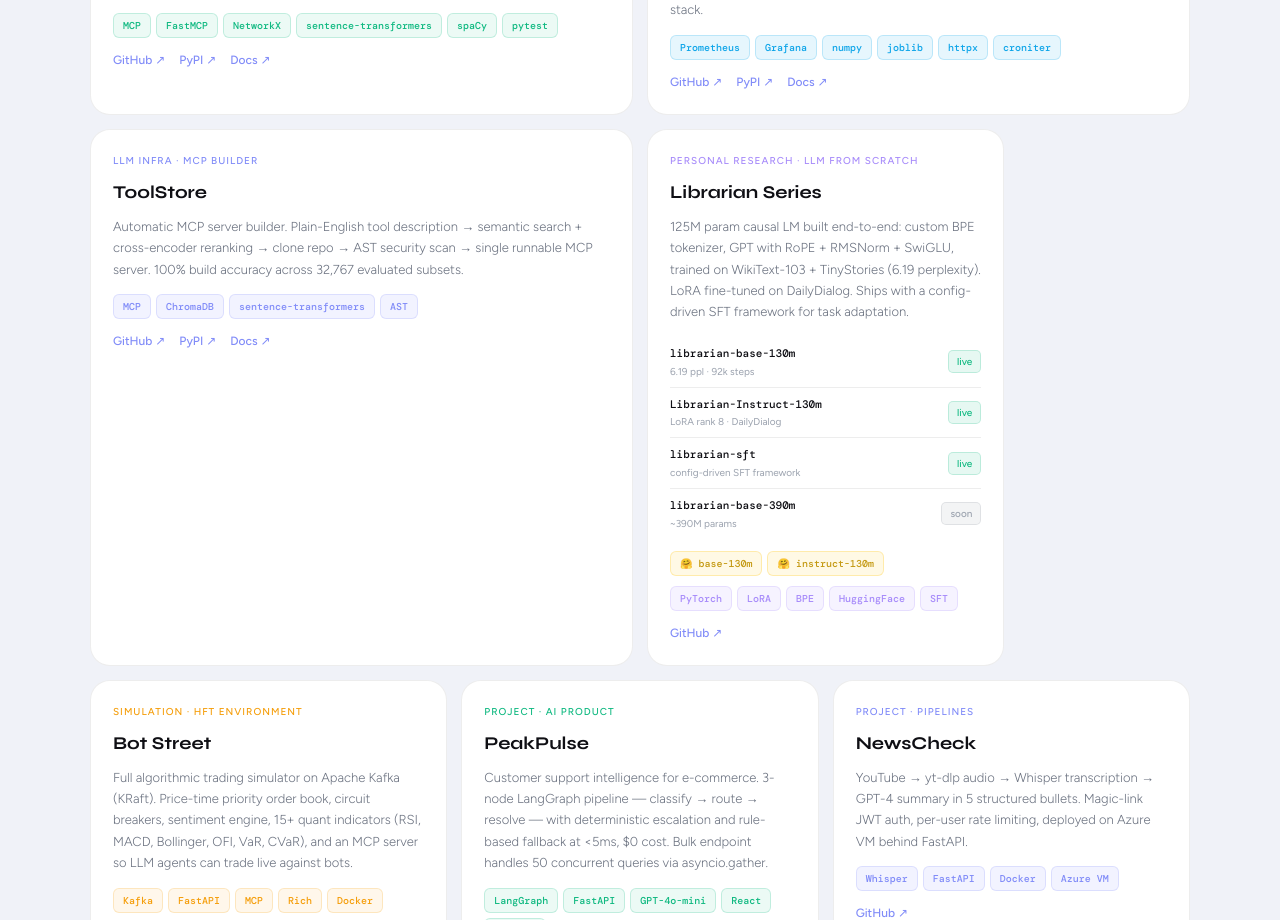
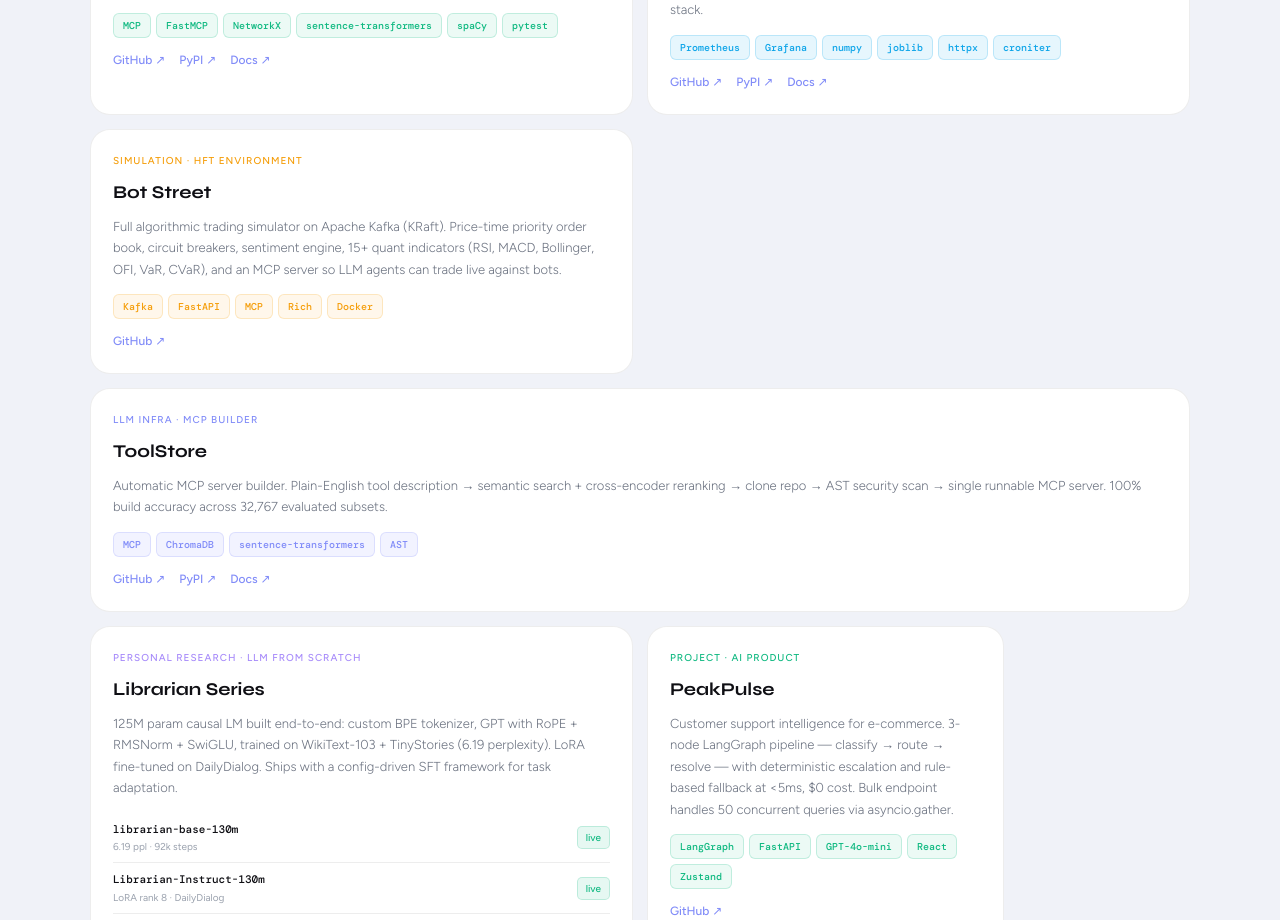
Before and after one commit to sujal-maheshwari2004/personalPortfolio, a React (Vite) app: page / in a window 1280 px wide. Shown: the part 1880-2800 px from the top of the page. Built offline with nearby package versions, Linux system fonts and the light colour scheme.

Commit message:
Add full prop to ProjectCard and update projects

```diff
--- a/src/components/Projects.jsx
+++ b/src/components/Projects.jsx
@@ -8,10 +8,10 @@
   indigo: { tag: "tag-indigo", lbl: "lbl-indigo"  },
 };
 
-function ProjectCard({ project, wide }) {
+function ProjectCard({ project, wide, full }) {
   const ac = accentMap[project.accent] || accentMap.blue;
   return (
-    <div className={`proj-card ${wide ? "proj-wide" : ""} accent-${project.accent}`}>
+    <div className={`proj-card ${wide ? "proj-wide" : ""} ${full ? "proj-full" : ""} accent-${project.accent}`}>
       <div className={`proj-lbl ${ac.lbl}`}>{project.category}</div>
       <h3 className="proj-name">{project.name}</h3>
       <p className="proj-desc">{project.description}</p>
@@ -68,7 +68,7 @@
 }
 
 export default function Projects() {
-  const [driftguard, sentinel, librarian, ...rest] = projects;
+  const [driftguard, sentinel, librarian, botstreet, toolstore, peakpulse, newscheck] = projects;
 
   return (
     <section id="projects" className="section section-dark">
@@ -77,17 +77,20 @@
         <h2 className="section-title">Projects</h2>
 
         <div className="proj-bento">
-          {/* Top row — flagship open-source packages with docs */}
+          {/* Row 1 — PyPI packages with live docs: equal priority, three wide cards */}
           <ProjectCard project={driftguard} wide />
           <ProjectCard project={sentinel} wide />
+          <ProjectCard project={toolstore} wide />
 
-          {/* Librarian gets a wide card too — lots to show */}
-          <ProjectCard project={librarian} wide />
+          {/* Row 2 — Librarian full width: research depth deserves the space */}
+          <ProjectCard project={librarian} full />
 
-          {/* Rest in normal 4-col cards */}
-          {rest.map((p) => (
-            <ProjectCard key={p.name} project={p} />
-          ))}
+          {/* Row 3 — Bot Street wide: high technical depth even without deployment */}
+          <ProjectCard project={botstreet} wide />
+
+          {/* Row 4 — remaining two */}
+          <ProjectCard project={peakpulse} />
+          <ProjectCard project={newscheck} />
         </div>
       </div>
     </section>
```
